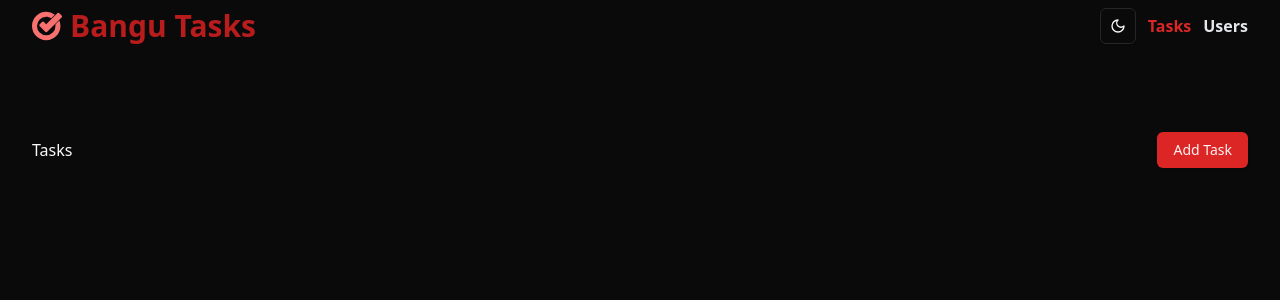
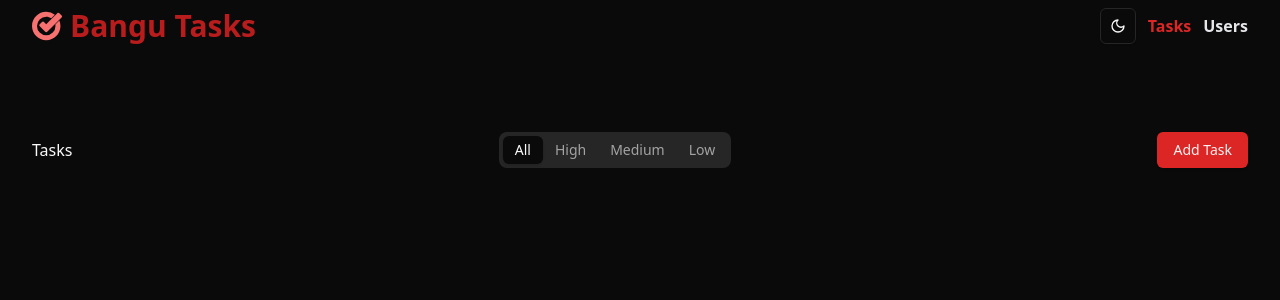
Before and after one commit to nazmul-nhb/bangu-tasks, a React (Vite) app: page / in a window 1280 px wide. Shown: the top 300 px of the page. Built offline with nearby package versions, Linux system fonts and the light colour scheme.

Commit message:
implemented filtering tasks based on priority

```diff
--- a/package.json
+++ b/package.json
@@ -19,6 +19,7 @@
     "@radix-ui/react-popover": "^1.1.4",
     "@radix-ui/react-select": "^2.1.4",
     "@radix-ui/react-slot": "^1.1.1",
+    "@radix-ui/react-tabs": "^1.1.2",
     "@reduxjs/toolkit": "^2.5.0",
     "class-variance-authority": "^0.7.1",
     "clsx": "^2.1.1",
--- /dev/null
+++ b/src/components/ui/tabs.tsx
@@ -0,0 +1,53 @@
+import * as React from "react"
+import * as TabsPrimitive from "@radix-ui/react-tabs"
+
+import { cn } from "@/lib/utils"
+
+const Tabs = TabsPrimitive.Root
+
+const TabsList = React.forwardRef<
+  React.ElementRef<typeof TabsPrimitive.List>,
+  React.ComponentPropsWithoutRef<typeof TabsPrimitive.List>
+>(({ className, ...props }, ref) => (
+  <TabsPrimitive.List
+    ref={ref}
+    className={cn(
+      "inline-flex h-9 items-center justify-center rounded-lg bg-muted p-1 text-muted-foreground",
+      className
+    )}
+    {...props}
+  />
+))
+TabsList.displayName = TabsPrimitive.List.displayName
+
+const TabsTrigger = React.forwardRef<
+  React.ElementRef<typeof TabsPrimitive.Trigger>,
+  React.ComponentPropsWithoutRef<typeof TabsPrimitive.Trigger>
+>(({ className, ...props }, ref) => (
+  <TabsPrimitive.Trigger
+    ref={ref}
+    className={cn(
+      "inline-flex items-center justify-center whitespace-nowrap rounded-md px-3 py-1 text-sm font-medium ring-offset-background transition-all focus-visible:outline-none focus-visible:ring-2 focus-visible:ring-ring focus-visible:ring-offset-2 disabled:pointer-events-none disabled:opacity-50 data-[state=active]:bg-background data-[state=active]:text-foreground data-[state=active]:shadow",
+      className
+    )}
+    {...props}
+  />
+))
+TabsTrigger.displayName = TabsPrimitive.Trigger.displayName
+
+const TabsContent = React.forwardRef<
+  React.ElementRef<typeof TabsPrimitive.Content>,
+  React.ComponentPropsWithoutRef<typeof TabsPrimitive.Content>
+>(({ className, ...props }, ref) => (
+  <TabsPrimitive.Content
+    ref={ref}
+    className={cn(
+      "mt-2 ring-offset-background focus-visible:outline-none focus-visible:ring-2 focus-visible:ring-ring focus-visible:ring-offset-2",
+      className
+    )}
+    {...props}
+  />
+))
+TabsContent.displayName = TabsPrimitive.Content.displayName
+
+export { Tabs, TabsList, TabsTrigger, TabsContent }
--- a/src/features/taskSlice.ts
+++ b/src/features/taskSlice.ts
@@ -43,13 +43,38 @@
 				(task) => task.id !== action.payload
 			);
 		},
+
+		updateFilter: (state, action: PayloadAction<ITaskState["filter"]>) => {
+			state.filter = action.payload;
+		},
 	},
 });
 
-export const selectTasks = (state: RootState) => state.task.tasks;
+const setFilter = (state: RootState, priority: ITask["priority"]) => {
+	return state.task.tasks.filter((task) => task.priority === priority);
+};
+
+export const selectTasks = (state: RootState) => {
+	const filter = state.task.filter;
+
+	switch (filter) {
+		case "High":
+			return setFilter(state, "High");
+
+		case "Low":
+			return setFilter(state, "Low");
+
+		case "Medium":
+			return setFilter(state, "Medium");
+
+		case "all":
+			return state.task.tasks;
+	}
+};
 
 export const selectFilter = (state: RootState) => state.task.filter;
 
-export const { addTask, toggleIsCompleted, deleteTask } = taskSlice.actions;
+export const { addTask, toggleIsCompleted, deleteTask, updateFilter } =
+	taskSlice.actions;
 
 export default taskSlice.reducer;
--- a/src/pages/Tasks.tsx
+++ b/src/pages/Tasks.tsx
@@ -1,15 +1,46 @@
 import { AddTask } from "@/components/AddTask";
 import TaskCard from "@/components/TaskCard";
-import { selectTasks } from "@/features/taskSlice";
-import { useAppSelector } from "@/hooks/redux";
+import { selectTasks, updateFilter } from "@/features/taskSlice";
+import { useAppDispatch, useAppSelector } from "@/hooks/redux";
+import { Tabs, TabsList, TabsTrigger } from "@/components/ui/tabs";
 
 const Tasks = () => {
 	const tasks = useAppSelector(selectTasks);
+	const dispatch = useAppDispatch();
 
 	return (
 		<section className="mx-auto max-w-7xl mt-20">
 			<div className="flex items-center justify-between">
 				<h1>Tasks</h1>
+				<Tabs defaultValue="all">
+					<TabsList>
+						<TabsTrigger
+							onClick={() => dispatch(updateFilter("all"))}
+							value="all"
+						>
+							All
+						</TabsTrigger>
+						<TabsTrigger
+							onClick={() => dispatch(updateFilter("High"))}
+							value="High"
+						>
+							High
+						</TabsTrigger>
+						<TabsTrigger
+							onClick={() => dispatch(updateFilter("Medium"))}
+							value="Medium"
+						>
+							Medium
+						</TabsTrigger>
+						<TabsTrigger
+							onClick={() => dispatch(updateFilter("Low"))}
+							value="Low"
+						>
+							Low
+						</TabsTrigger>
+					</TabsList>
+				</Tabs>
+
 				<AddTask />
 			</div>
 			<div className="space-y-4 mt-4">
--- a/src/types/index.ts
+++ b/src/types/index.ts
@@ -27,7 +27,7 @@
 
 export interface ITaskState {
 	tasks: ITask[];
-	filter: "all" | "completed" | "High" | "Medium" | "Low";
+	filter: "all" | "High" | "Medium" | "Low";
 }
 
 export type TaskData = Omit<ITask, "id" | "isCompleted">;
```
Also changed, not shown: 1 other file (tests, documents, lock files or other folders).
